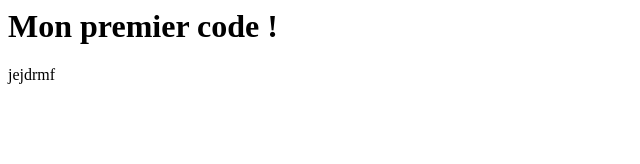
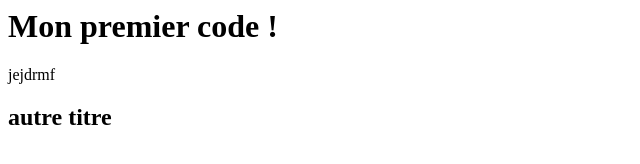
Before and after one commit to MathildeMertz/Premier-depot, a plain HTML site: page index.html in a window 1280 px wide. Shown: the whole page, without its empty margins (0-640 px from the left). Drawn offline with Linux system fonts and the light colour scheme.

Commit message:
Update index.html

```diff
--- a/index.html
+++ b/index.html
@@ -1,2 +1,3 @@
 <h1>Mon premier code !</h1>
 <p>jejdrmf</p>
+<h2> autre titre </h2>
```
